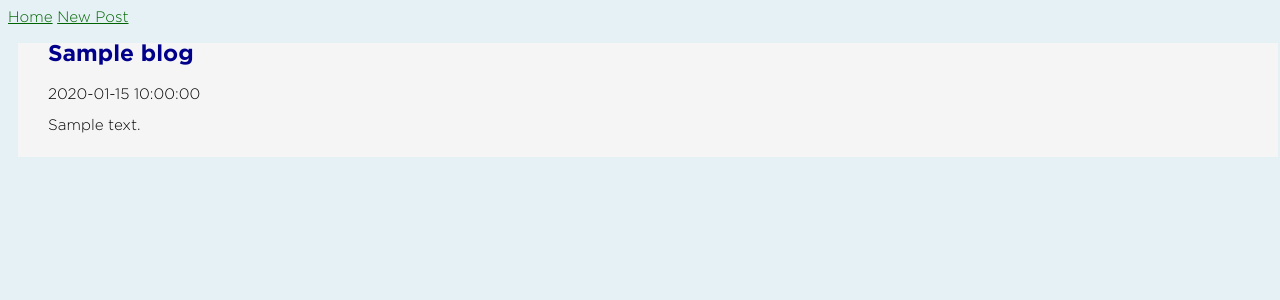
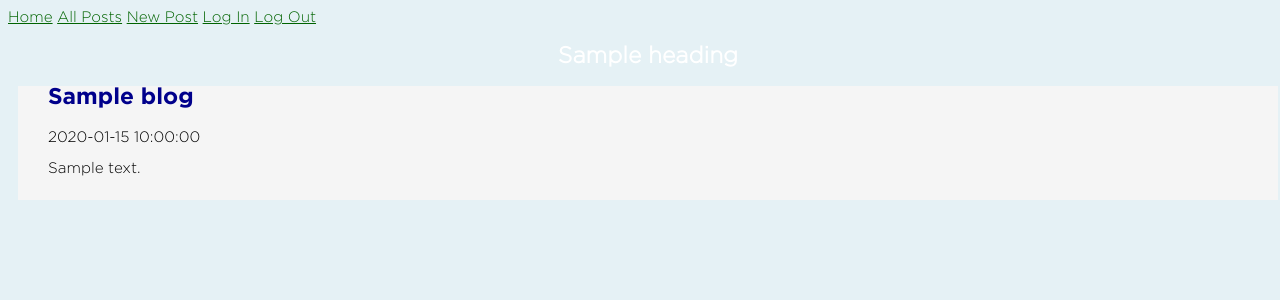
Before and after one commit to laurajhaskell/blogz, a Flask app: template templates/blog.html in a window 1280 px wide. Shown: the top 300 px of the page. Run offline with Flask 2, Linux system fonts and the light colour scheme; the template is opened without the code that fills it: most values are stand-ins (such as "Sample title", 1, 10 or a date in 2020); data that the repository does not hold is empty.

Commit message:
add logout and nav menu

```diff
--- a/main.py
+++ b/main.py
@@ -127,6 +127,12 @@ def signup():
     return render_template('signup.html')
 
 
+@app.route('/logout')
+def logout():
+    del session['username']
+    return redirect('/blog')
+
+
 @app.route('/newpost', methods=['POST', 'GET'])
 def newpost():
 
--- a/templates/base.html
+++ b/templates/base.html
@@ -9,7 +9,11 @@
         <!-- boiler plate -->
         <nav>
             <a href="/">Home</a>
+            <a href="blog">All Posts</a>
             <a href="/newpost">New Post</a>
+            <a href="/login">Log In</a>
+            <a href="/logout">Log Out</a>
+            <h1>{{heading}}</h1>
         </nav>
 
         <!-- flash error messages -->
```
Also changed, not shown: templates/index.html (+11 -4 lines).
